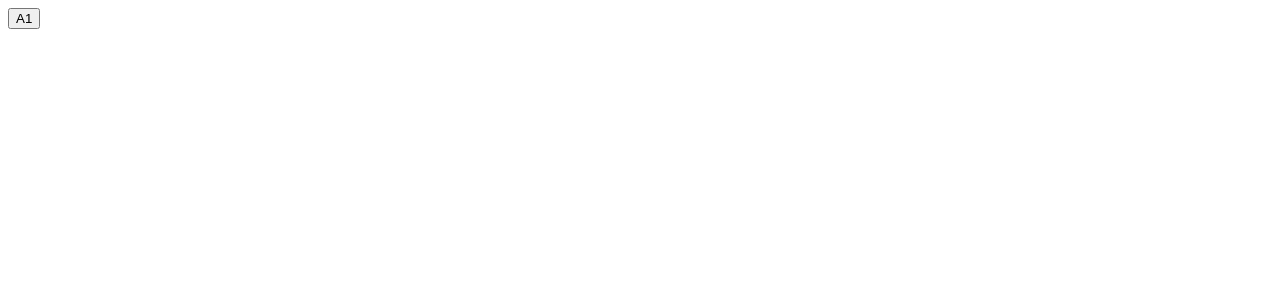
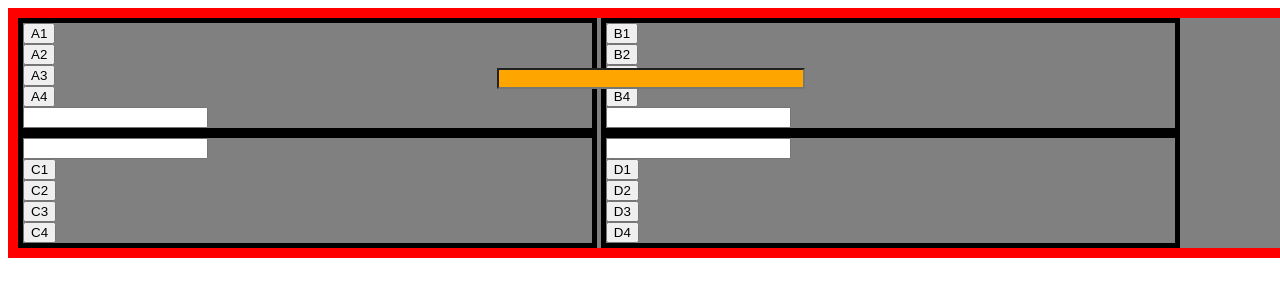
Before and after one commit to Kizo1312/Asocijacije, a plain HTML site: page index.html in a window 1280 px wide. Drawn offline with Linux system fonts and the light colour scheme.

Commit message:
gluposti

```diff
--- a/index.html
+++ b/index.html
@@ -4,10 +4,72 @@
     <meta charset="UTF-8" />
     <meta name="viewport" content="width=device-width, initial-scale=1.0" />
     <title>Asocijacije(Srbija)</title>
+    <link rel="stylesheet" href="styles.css" />
   </head>
   <body>
-    <button onclick="onClick()">A1</button>
-    <div id="sunce"></div>
-    <script src="script.js"></script>
+    <div class="Parent">
+      <div class="big">
+        <button class="buttonA">A1</button>
+        <br />
+        <button class="buttonA">A2</button>
+        <br />
+        <button class="buttonA">A3</button>
+        <br />
+        <button class="buttonA">A4</button>
+        <br />
+        <div class="maloRijesenje">
+          <input
+            type="text"
+            class="maloRijesenje"
+            onkeypress="zaMaloRijesenje(event, 0)"
+          />
+        </div>
+      </div>
+      <div class="big">
+        <button onclick="onClick(4)" class="buttonB">B1</button>
+        <br />
+        <button onclick="onClick(5)" class="buttonB">B2</button>
+        <br />
+        <button onclick="onClick(6)" class="buttonB">B3</button>
+        <br />
+        <button onclick="onClick(7)" class="buttonB">B4</button>
+        <br />
+        <div class="maloRijesenje">
+          <input
+            type="text"
+            class="maloRijesenje"
+            onkeypress="zaMaloRijesenje(event, 1)"
+          />
+        </div>
+      </div>
+      <div class="Glavni rijesenje" id="tocni" id="Centar">
+        <input type="text" onkeypress="ZaCentar(event)" id="Centar" />
+      </div>
+      <div class="big">
+        <div class="maloRijesenje">
+          <input type="text" onkeypress="zaMaloRijesenje(event, 2)" />
+        </div>
+        <button onclick="onClick(8)" class="buttonC">C1</button>
+        <br />
+        <button onclick="onClick(9)" class="buttonC">C2</button>
+        <br />
+        <button onclick="onClick(10)" class="buttonC">C3</button>
+        <br />
+        <button onclick="onClick(11)" class="buttonC">C4</button>
+      </div>
+      <div class="big">
+        <div class="maloRijesenje">
+          <input type="text" onkeypress="zaMaloRijesenje(event, 3)" />
+        </div>
+        <button onclick="onClick(12)" class="buttonD">D1</button>
+        <br />
+        <button onclick="onClick(13)" class="buttonD">D2</button>
+        <br />
+        <button onclick="onClick(14)" class="buttonD">D3</button>
+        <br />
+        <button onclick="onClick(15)" class="buttonD">D4</button>
+      </div>
+    </div>
+    <script type="module" src="script.js"></script>
   </body>
 </html>
--- a/script.js
+++ b/script.js
@@ -1,4 +1,36 @@
-function onClick() {
-  let sunce = document.getElementById("sunce");
-  sunce.innerHTML = "Sunce";
+import { igre } from "./game.js";
+console.log(igre);
+console.log(igre[0].grupaA);
+const letters = ["A", "B", "C", "D"];
+
+const data = {
+  A: igre[0].grupaA,
+  B: igre[0].grupaB,
+  C: igre[0].grupaC,
+  D: igre[0].grupaD,
+};
+
+function reveal(letter, index) {
+  const buttons = document.getElementsByClassName(`button${letter}`);
+  buttons[index].innerHTML = data[letter][index];
 }
+
+letters.forEach((letter) => {
+  document.querySelectorAll(`.button${letter}`).forEach((btn, index) => {
+    btn.addEventListener("click", () => reveal(letter, index));
+  });
+});
+
+function ZaCentar(event) {
+  if (event.key == "Enter") {
+    let tocan = document.getElementById("tocni");
+    tocan.innerHTML = "nije";
+  }
+}
+function zaMaloRijesenje(event, i) {
+  if (event.key == "Enter") {
+    console.log(i);
+    let tocan = document.getElementsByClassName("maloRijesenje");
+    tocan[i].innerHTML = "nije";
+  }
+}
--- a/styles.css
+++ b/styles.css
@@ -0,0 +1,48 @@
+.button {
+  width: 100px;
+  display: inline;
+}
+/* .rijesenje {
+  width: 100px;
+  height: 20px;
+} */
+/* .big {
+    margin: 10px;
+  width: 45%;
+  height: 50%;
+  position: relative;
+  display: inline-block;
+  border: 5px solid;
+} */
+.big {
+  width: 45%;
+  height: 50%;
+  position: relative;
+  display: inline-block;
+  border: 5px solid;
+}
+
+.Parent {
+  background-color: gray;
+  width: 100%;
+  height: 100%;
+  position: relative;
+  /* position: 50%; */
+  border: 10px red solid;
+}
+#Centar {
+  background: orange;
+  width: 300px;
+  position: absolute;
+  top: 65%;
+  left: 37%;
+  margin: -50px 0 0 -50px;
+}
+.Glavni {
+  background: orange;
+  width: 300px;
+  position: absolute;
+  top: 65%;
+  left: 37%;
+  margin: -50px 0 0 -50px;
+}
```
